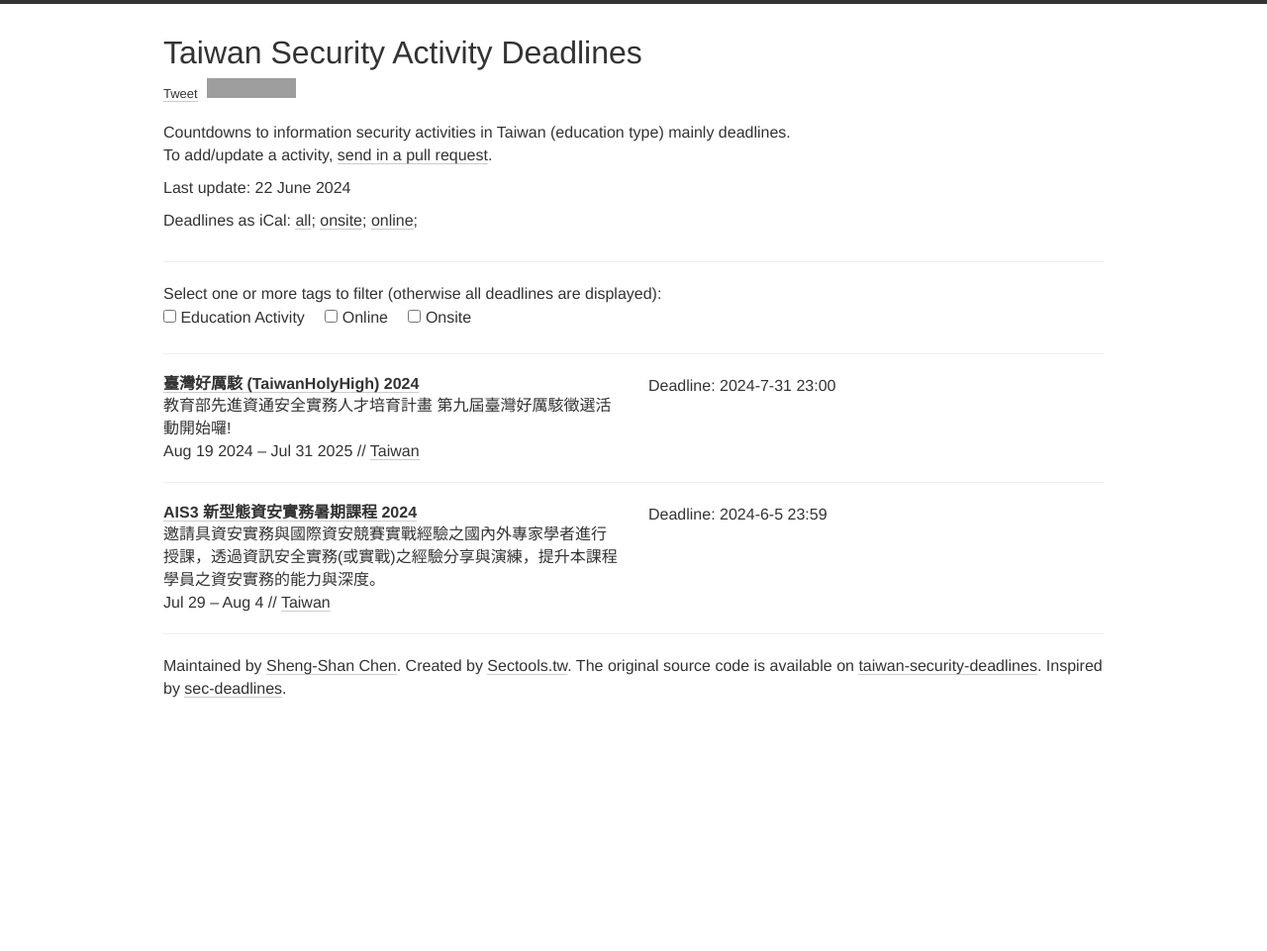
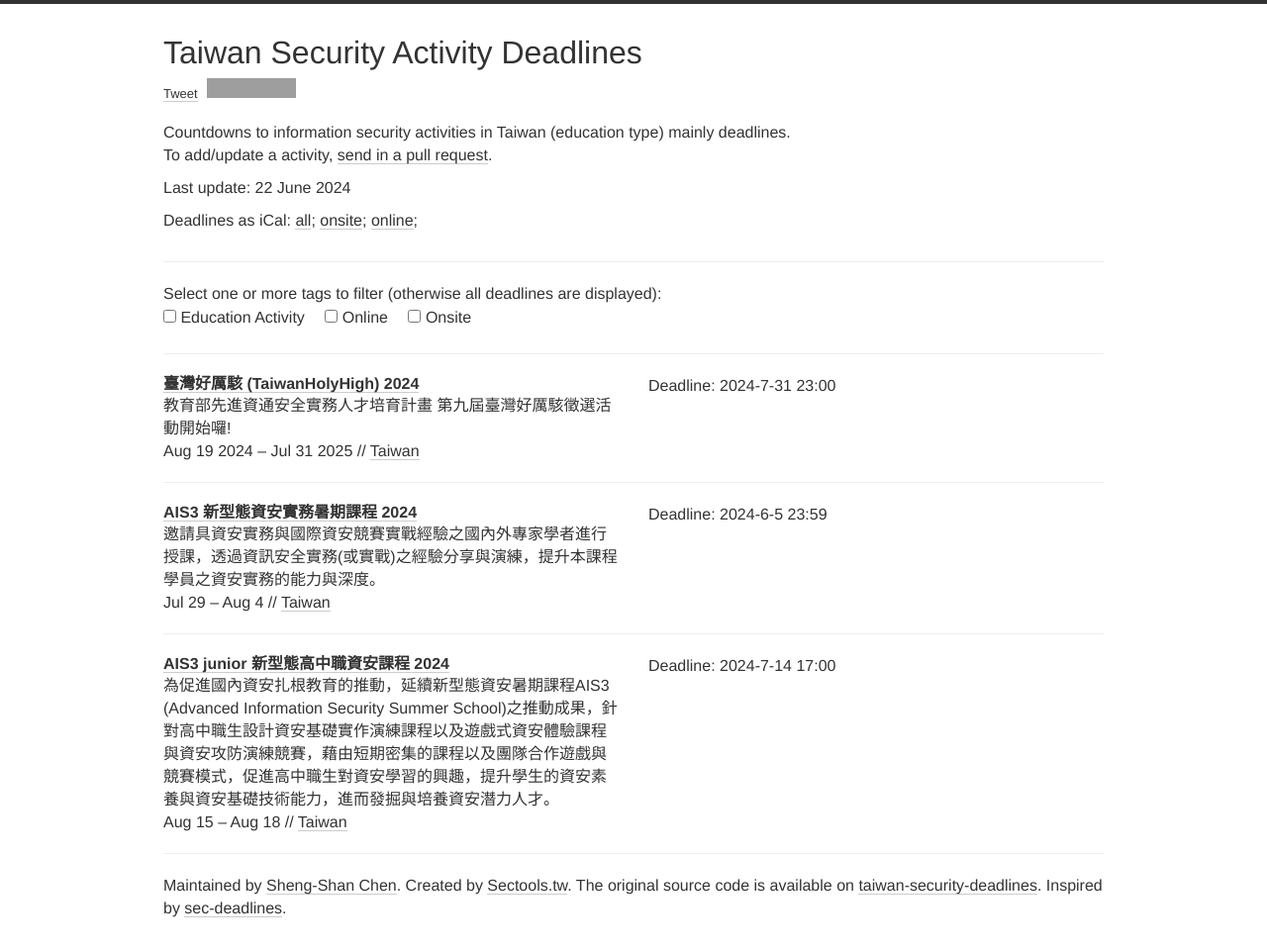
Before and after one commit to stwater20/taiwan-security-deadlines, a Jekyll site: the page built from index.html, in a window 1280 px wide. Shown: the whole page at 99% size. Built offline with Jekyll 4.4.1, drawn with Linux system fonts in a browser that asks for light colours; nearby versions of some CDN libraries; comment, search, counter and statistics services are not loaded; before the commit the page ends 900 px from its top, so only the background shows below that; grey boxes are pictures that could not be loaded.

Commit message:
Update AIS3 junior .yml

```diff
--- a/_data/conferences.yml
+++ b/_data/conferences.yml
@@ -19,3 +19,13 @@
     - "2024-6-5 23:59"
   place: Taiwan
   tags: [EDU, ONSITE]
+
+- name: AIS3 junior 新型態高中職資安課程
+  year: 2024
+  date: Aug 15 - Aug 18
+  description: 為促進國內資安扎根教育的推動，延續新型態資安暑期課程AIS3 (Advanced Information Security Summer School)之推動成果，針對高中職生設計資安基礎實作演練課程以及遊戲式資安體驗課程與資安攻防演練競賽，藉由短期密集的課程以及團隊合作遊戲與競賽模式，促進高中職生對資安學習的興趣，提升學生的資安素養與資安基礎技術能力，進而發掘與培養資安潛力人才。
+  link: https://ais3.org/junior
+  deadline:
+    - "2024-7-14 17:00"
+  place: Taiwan
+  tags: [EDU, ONSITE]
```
